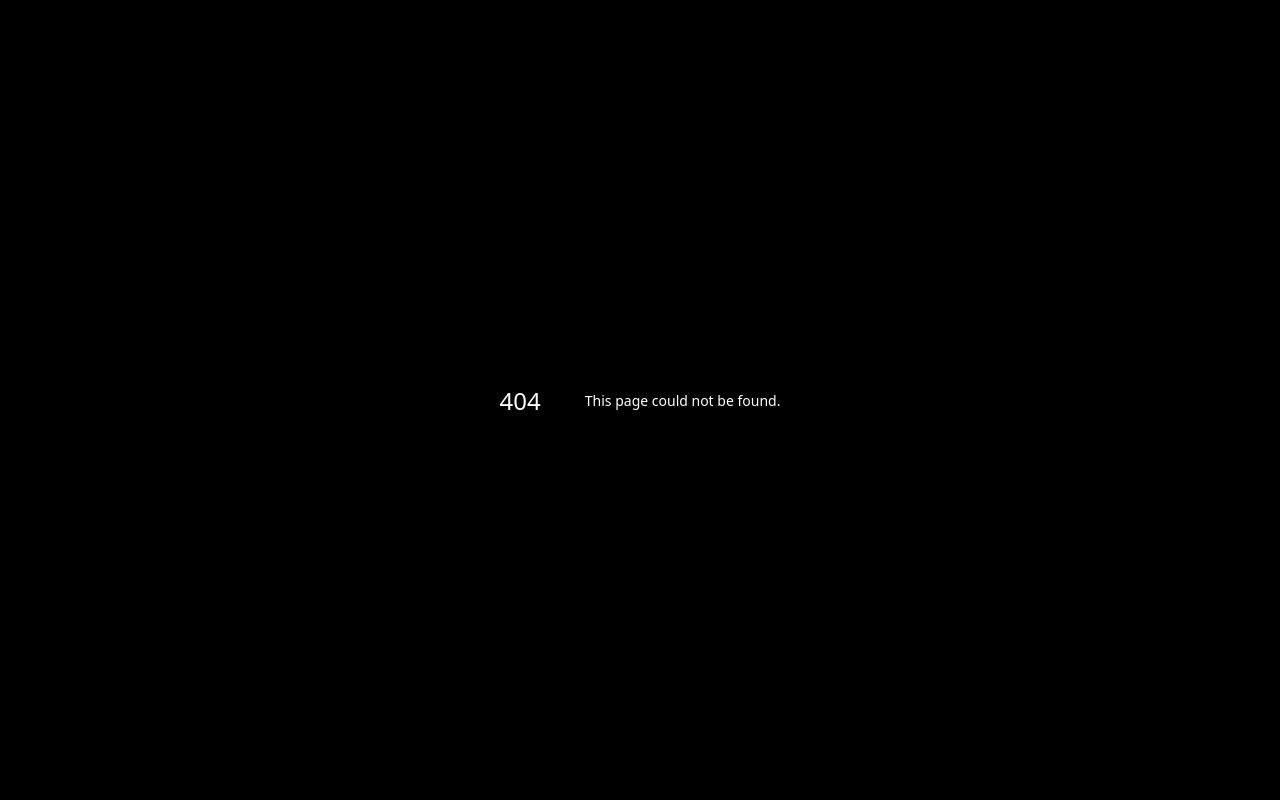
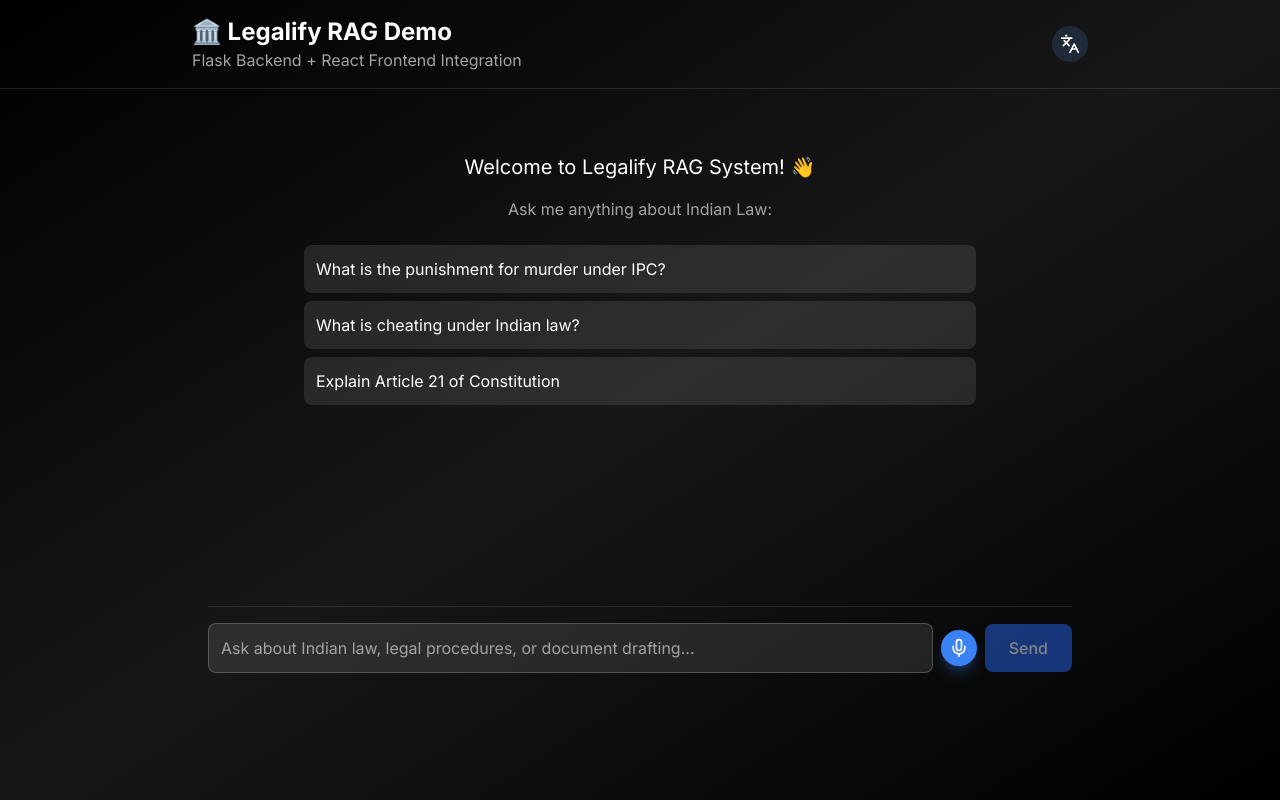
Before and after one commit to rishavm1/Legalify, a Next.js app: page /demo in a window 1280 px wide. Before the commit this address had no page. Built offline with nearby package versions, Linux system fonts and the light colour scheme.

Commit message:
Add React frontend integration with Flask RAG backend

```diff
--- /dev/null
+++ b/app/demo/page.tsx
@@ -0,0 +1,7 @@
+'use client';
+
+import { SimpleChat } from '@/components/simple-chat';
+
+export default function DemoPage() {
+  return <SimpleChat />;
+}
--- /dev/null
+++ b/components/simple-chat.tsx
@@ -0,0 +1,202 @@
+'use client';
+
+import React, { useState } from 'react';
+import { VoiceInputButton } from '@/components/VoiceInputButton';
+import { LanguageSelectorButton } from '@/components/LanguageSelectorButton';
+
+export function SimpleChat() {
+  const [messages, setMessages] = useState([]);
+  const [inputText, setInputText] = useState('');
+  const [isTyping, setIsTyping] = useState(false);
+  const [language, setLanguage] = useState('en');
+
+  const sendMessage = async (text) => {
+    if (!text.trim()) return;
+
+    // Add user message
+    const userMessage = {
+      id: Date.now(),
+      type: 'user',
+      content: text,
+      timestamp: new Date()
+    };
+
+    setMessages(prev => [...prev, userMessage]);
+    setInputText('');
+    setIsTyping(true);
+
+    try {
+      // Send request to Flask backend
+      const response = await fetch('http://localhost:5000/api/chat', {
+        method: 'POST',
+        headers: {
+          'Content-Type': 'application/json',
+        },
+        body: JSON.stringify({
+          query: text,
+          language: language
+        })
+      });
+
+      if (!response.ok) {
+        throw new Error(`HTTP error! status: ${response.status}`);
+      }
+
+      const data = await response.json();
+
+      // Add AI response
+      const aiMessage = {
+        id: Date.now() + 1,
+        type: 'ai',
+        content: data.response,
+        sources: data.sources || [],
+        timestamp: new Date()
+      };
+
+      setMessages(prev => [...prev, aiMessage]);
+
+    } catch (error) {
+      console.error('Error sending message:', error);
+
+      // Add error message
+      const errorMessage = {
+        id: Date.now() + 1,
+        type: 'ai',
+        content: 'Sorry, I encountered an error. Please make sure the backend server is running on http://localhost:5000',
+        sources: [],
+        timestamp: new Date()
+      };
+
+      setMessages(prev => [...prev, errorMessage]);
+    } finally {
+      setIsTyping(false);
+    }
+  };
+
+  const handleSubmit = (e) => {
+    e.preventDefault();
+    sendMessage(inputText);
+  };
+
+  const handleVoiceInput = (transcript) => {
+    setInputText(transcript);
+    sendMessage(transcript);
+  };
+
+  const handleLanguageChange = (newLanguage) => {
+    setLanguage(newLanguage);
+  };
+
+  return (
+    <div className="min-h-screen bg-gradient-to-br from-black via-neutral-900 to-black text-white">
+      {/* Header */}
+      <header className="border-b border-white/10 p-4">
+        <div className="max-w-4xl mx-auto flex items-center justify-between">
+          <div>
+            <h1 className="text-2xl font-bold">🏛️ Legalify RAG Demo</h1>
+            <p className="text-neutral-400">Flask Backend + React Frontend Integration</p>
+          </div>
+          <div className="flex items-center gap-2">
+            <LanguageSelectorButton onLanguageChange={handleLanguageChange} />
+          </div>
+        </div>
+      </header>
+
+      {/* Chat Area */}
+      <main className="max-w-4xl mx-auto p-4 h-[calc(100vh-200px)] flex flex-col">
+        <div className="flex-1 overflow-y-auto mb-4 space-y-4">
+          {messages.length === 0 ? (
+            <div className="text-center py-12">
+              <h2 className="text-xl mb-4">Welcome to Legalify RAG System! 👋</h2>
+              <p className="text-neutral-400 mb-6">Ask me anything about Indian Law:</p>
+              <div className="space-y-2 max-w-2xl mx-auto">
+                <button
+                  onClick={() => sendMessage("What is the punishment for murder under IPC?")}
+                  className="block w-full p-3 bg-white/10 hover:bg-white/20 rounded-lg transition-colors text-left"
+                >
+                  What is the punishment for murder under IPC?
+                </button>
+                <button
+                  onClick={() => sendMessage("What is cheating under Indian law?")}
+                  className="block w-full p-3 bg-white/10 hover:bg-white/20 rounded-lg transition-colors text-left"
+                >
+                  What is cheating under Indian law?
+                </button>
+                <button
+                  onClick={() => sendMessage("Explain Article 21 of Constitution")}
+                  className="block w-full p-3 bg-white/10 hover:bg-white/20 rounded-lg transition-colors text-left"
+                >
+                  Explain Article 21 of Constitution
+                </button>
+              </div>
+            </div>
+          ) : (
+            messages.map((message) => (
+              <div key={message.id} className={`flex ${message.type === 'user' ? 'justify-end' : 'justify-start'}`}>
+                <div className={`max-w-3xl p-4 rounded-lg ${
+                  message.type === 'user'
+                    ? 'bg-blue-600 text-white'
+                    : 'bg-white/10 text-white border border-white/20'
+                }`}>
+                  <div className="whitespace-pre-wrap">{message.content}</div>
+                  {message.sources && message.sources.length > 0 && (
+                    <div className="mt-3 pt-3 border-t border-white/20">
+                      <div className="text-sm text-neutral-300">
+                        <strong>📚 Sources:</strong>
+                        <ul className="mt-1 space-y-1">
+                          {message.sources.map((source, index) => (
+                            <li key={index} className="text-xs">• {source}</li>
+                          ))}
+                        </ul>
+                      </div>
+                    </div>
+                  )}
+                  <div className="text-xs text-neutral-400 mt-2">
+                    {message.timestamp.toLocaleTimeString()}
+                  </div>
+                </div>
+              </div>
+            ))
+          )}
+
+          {isTyping && (
+            <div className="flex justify-start">
+              <div className="bg-white/10 p-4 rounded-lg border border-white/20">
+                <div className="flex items-center space-x-2">
+                  <div className="flex space-x-1">
+                    <div className="w-2 h-2 bg-white rounded-full animate-bounce"></div>
+                    <div className="w-2 h-2 bg-white rounded-full animate-bounce" style={{animationDelay: '0.1s'}}></div>
+                    <div className="w-2 h-2 bg-white rounded-full animate-bounce" style={{animationDelay: '0.2s'}}></div>
+                  </div>
+                  <span className="text-sm text-neutral-300">Searching legal database...</span>
+                </div>
+              </div>
+            </div>
+          )}
+        </div>
+
+        {/* Input Area */}
+        <div className="border-t border-white/10 pt-4">
+          <form onSubmit={handleSubmit} className="flex items-center gap-2">
+            <input
+              type="text"
+              value={inputText}
+              onChange={(e) => setInputText(e.target.value)}
+              placeholder="Ask about Indian law, legal procedures, or document drafting..."
+              className="flex-1 p-3 bg-white/10 border border-white/20 rounded-lg text-white placeholder-neutral-400 focus:outline-none focus:border-white/40"
+              disabled={isTyping}
+            />
+            <VoiceInputButton onInputReceived={handleVoiceInput} />
+            <button
+              type="submit"
+              className="px-6 py-3 bg-blue-600 hover:bg-blue-700 rounded-lg font-medium transition-colors disabled:opacity-50"
+              disabled={isTyping || !inputText.trim()}
+            >
+              Send
+            </button>
+          </form>
+        </div>
+      </main>
+    </div>
+  );
+}
```
